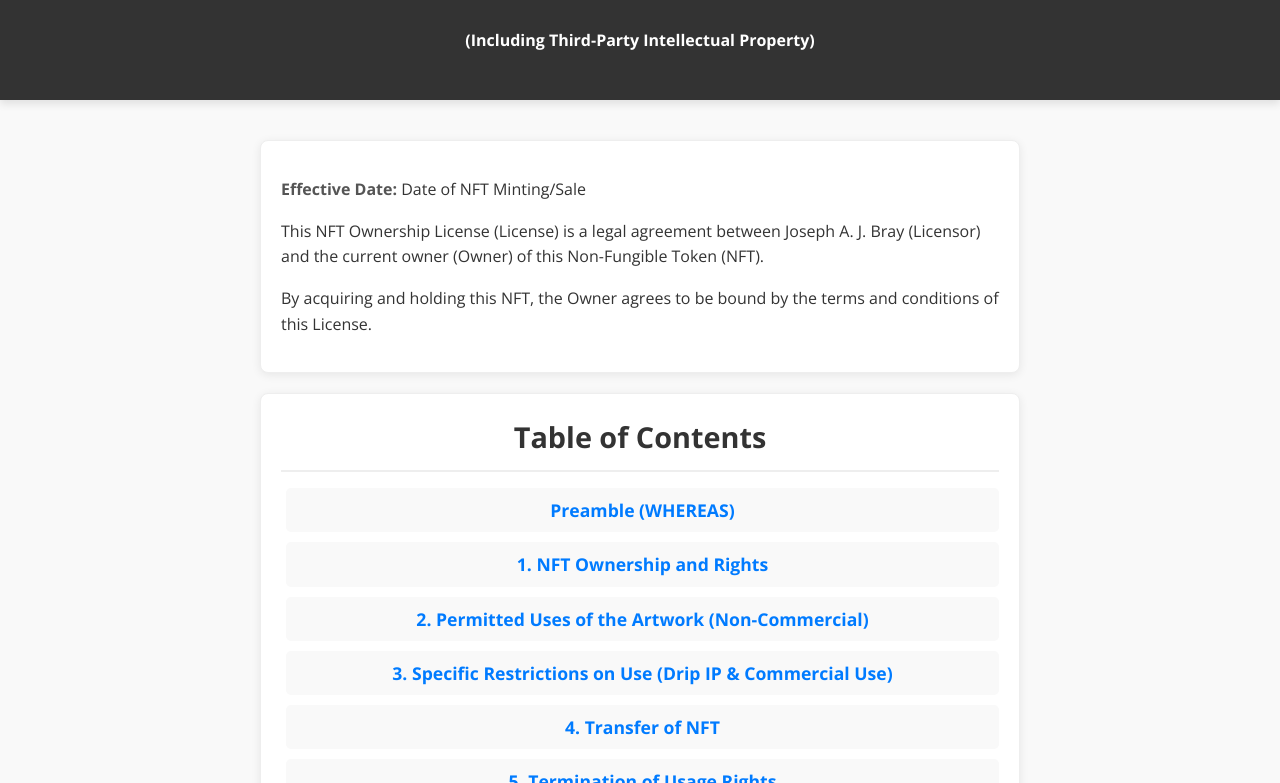
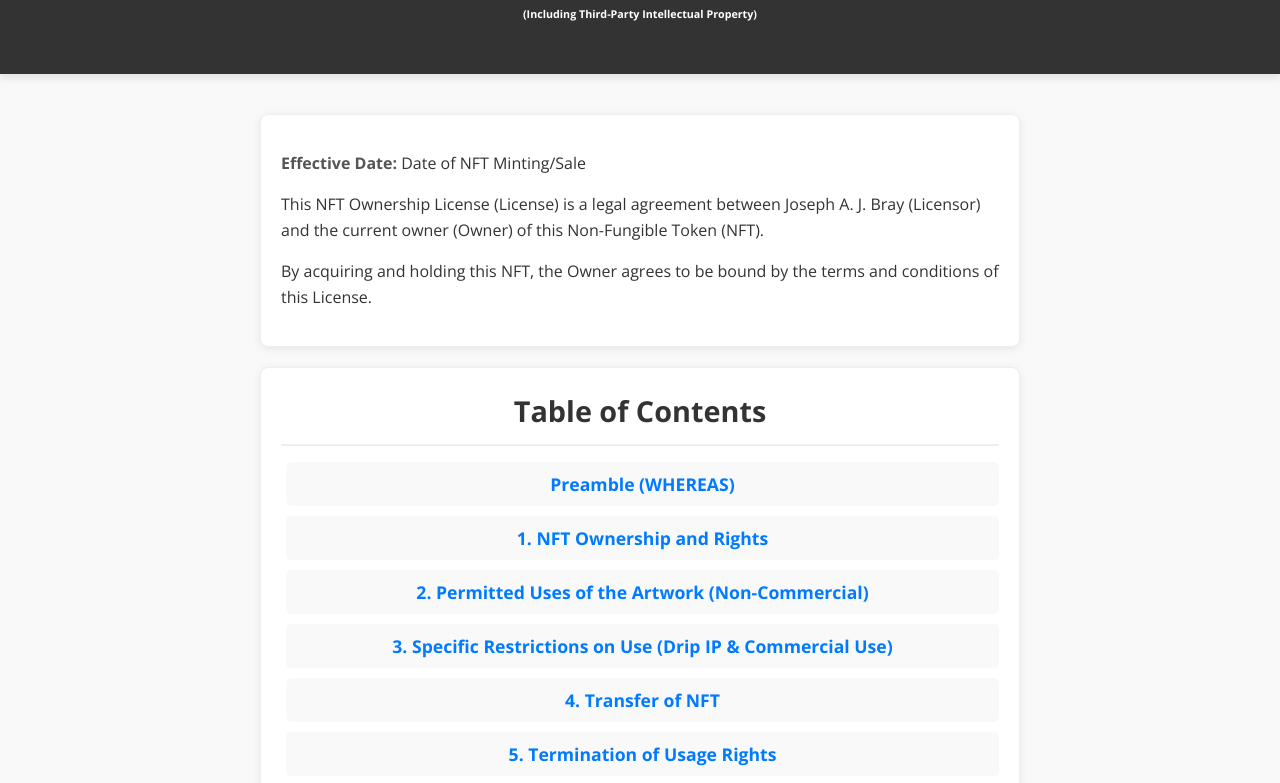
Before and after one commit to StaplezStudio/Staplez.github.io, a plain HTML site: page index.html in a window 1280 px wide. Shown: the part 128-911 px from the top of the page. Drawn offline with nearby package versions, Linux system fonts and the light colour scheme.

Commit message:
Update index.html

```diff
--- a/index.html
+++ b/index.html
@@ -174,7 +174,7 @@
 <body>
     <header>
 
-    <h1>NFT Non-Commercial<br>License Agreement</h1><br><h4>(Including Third-Party Intellectual Property)</h4>
+    <h1>NFT Non-Commercial<br>License Agreement</h1><h6>(Including Third-Party Intellectual Property)</h6>
     </header>
 
     <div class="container">
```
